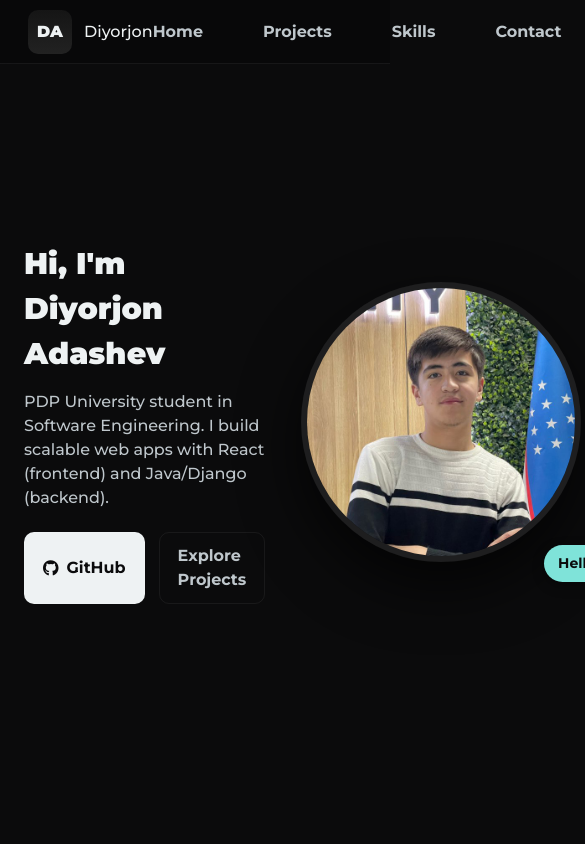
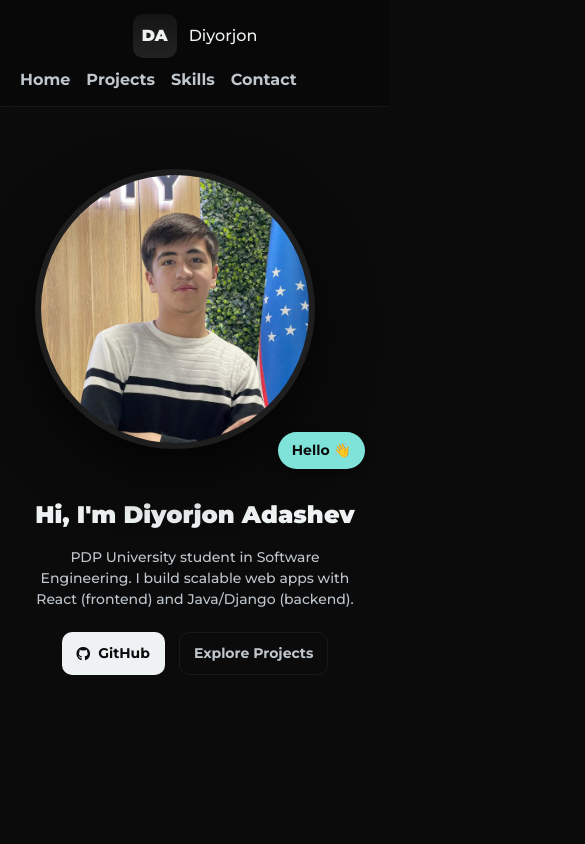
Before and after one commit to adawev/myPortfolio, a plain HTML site: page index.html in a window 390 px wide. Shown: the top 844 px of the page, 585 px wide, since content can reach past the window. Drawn offline with Linux system fonts and the light colour scheme.

Commit message:
mobile responsive full

```diff
--- a/index.html
+++ b/index.html
@@ -130,6 +130,80 @@
         .contact-item a:hover {color:var(--text);}
 
         footer {padding:20px; text-align:center; color:var(--muted); border-top:1px solid rgba(255,255,255,.06);}
+
+        /* ========== RESPONSIVE DESIGN ========== */
+        @media (max-width: 992px) {
+            .hero-inner {
+                flex-direction: column;
+                text-align: center;
+                gap: 28px;
+            }
+            .hero-left {
+                order: 2;
+            }
+            .hero-right {
+                order: 1;
+                margin-bottom: 20px;
+            }
+            .hero-cta {
+                justify-content: center;
+            }
+            .nav-links {
+                gap: 30px;
+            }
+        }
+
+        @media (max-width: 768px) {
+            .nav {
+                height: auto;
+                padding: 14px 20px;
+                flex-direction: column;
+                align-items: flex-start;
+                gap: 10px;
+            }
+            .nav-links {
+                flex-wrap: wrap;
+                gap: 16px;
+            }
+            .logo {
+                justify-content: center;
+                width: 100%;
+            }
+
+            .projects-grid,
+            .skills-grid,
+            .contact-grid {
+                grid-template-columns: 1fr; /* bitta ustun */
+            }
+            .project, .skill, .contact-item {
+                text-align: center;
+                flex-direction: column;
+            }
+            .contact-item {
+                align-items: center;
+            }
+            .contact-icon {
+                margin-right: 0;
+                margin-bottom: 8px;
+            }
+        }
+
+        @media (max-width: 480px) {
+            .hero-title {
+                font-size: 24px;
+            }
+            .hero-sub {
+                font-size: 14px;
+            }
+            .btn {
+                padding: 10px 14px;
+                font-size: 14px;
+            }
+            .section-title {
+                font-size: 18px;
+            }
+        }
+
     </style>
 </head>
 <body>
```
